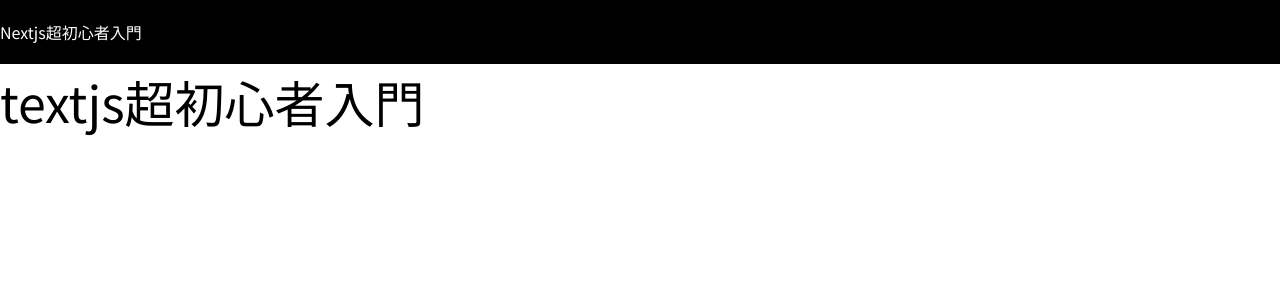
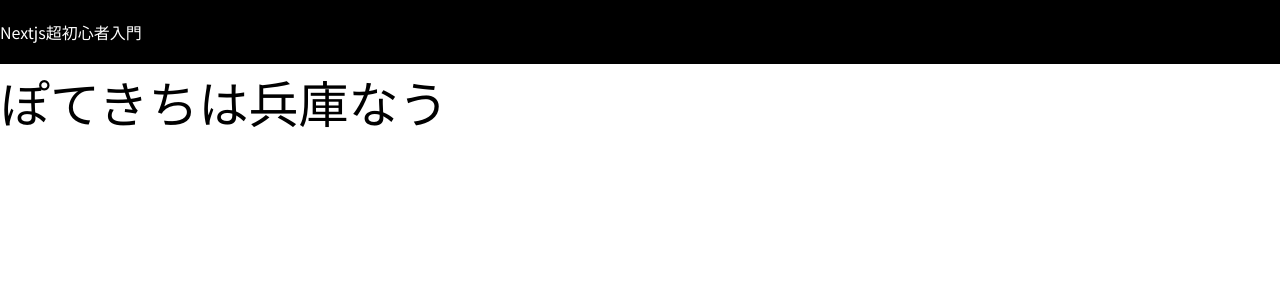
Before and after one commit to balckowl/progate-demo, a Next.js app: page / in a window 1280 px wide. Shown: the top 300 px of the page. Built offline with nearby package versions, Linux system fonts and the light colour scheme.

Commit message:
Revert "fix: page.tsxの文字を変更"

```diff
--- a/src/app/page.tsx
+++ b/src/app/page.tsx
@@ -1,6 +1,6 @@
 const Home = () => {
   return (
-    <div className="text-[50px]">textjs超初心者入門</div>
+    <div className="text-[50px]">ぽてきちは兵庫なう</div>
   )
 }
 
```
